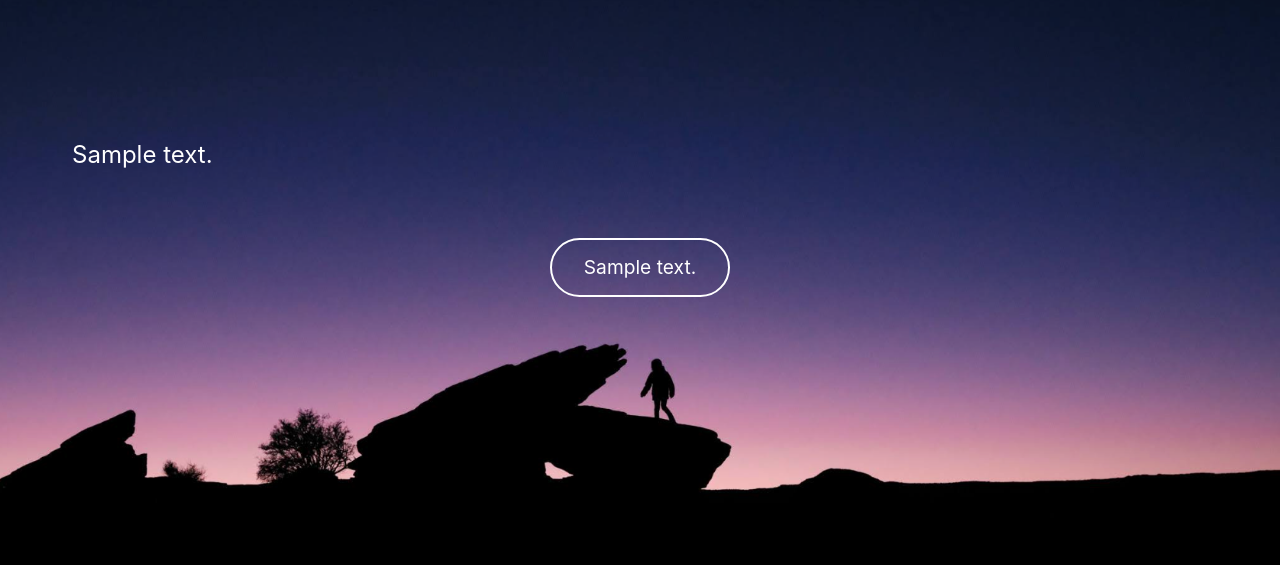
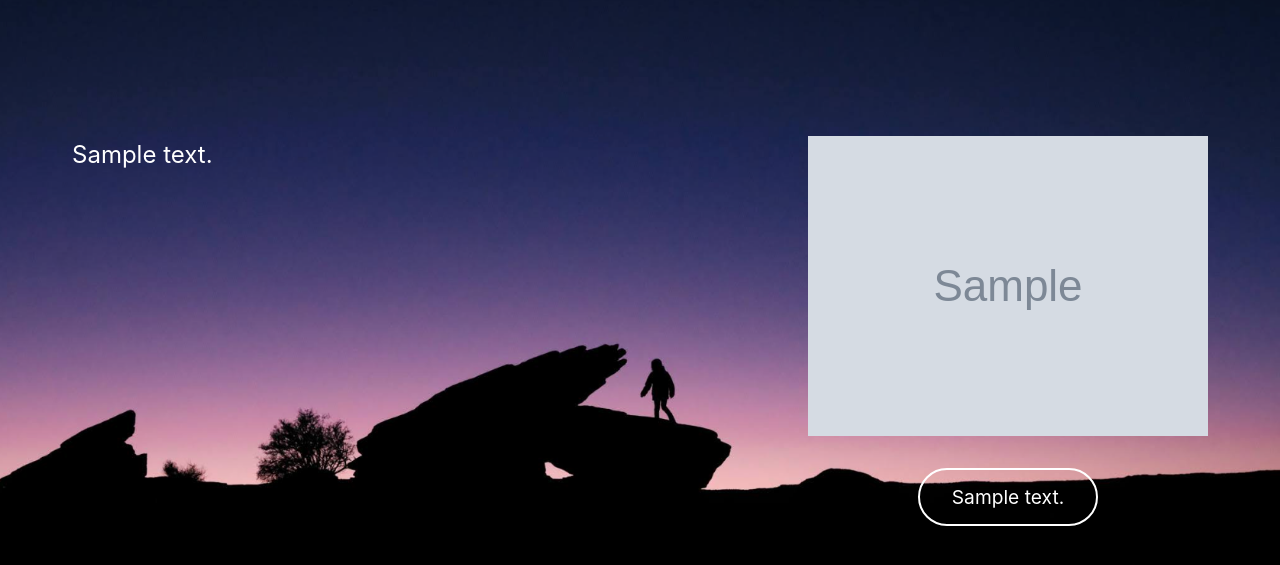
Before and after one commit to Carson-NNY/UI-2025-Spring, a Flask app: template templates/introduction.html in a window 1280 px wide. Shown: the part 56-621 px from the top of the page. Run offline with Flask 3, Linux system fonts and the light colour scheme; the template is opened without the code that fills it: most values are stand-ins (such as "Sample title", 1, 10 or a date in 2020); grey boxes marked "Sample" are stand-in pictures; some libraries are stand-ins or nearby versions.

Commit message:
Update introduction.html

```diff
--- a/templates/introduction.html
+++ b/templates/introduction.html
@@ -1,18 +1,24 @@
-{% extends "layout.html" %} {% block body %}
+{% extends "layout.html" %}
+{% block body %}
 <div class="content-section">
-  {% for section in page_data.sections %}
-  <p class="content-text">
-    {% if section.has_drop_cap %}
-    <span style="font-size: 4rem; line-height: 0.8"
-      >{{ section.content[:1] }}</span
-    >{{ section.content[1:] }} {% else %} {{ section.content }} {% endif %}
-  </p>
-  {% endfor %}
-
-  <div class="text-center">
-    <a href="{{ url_for(page_data.next_button.link) }}" class="btn-next">
-      {{ page_data.next_button.text }}
-    </a>
+  <div class="content-with-image">
+    <!-- left column: content paragraphs -->
+    <div class="text-col">
+      {% for section in page_data.sections %}
+      <p class="content-text">{{ section.content }}</p>
+      {% endfor %}
+    </div>
+    <!-- right column: image + Next button -->
+    <div class="media-col">
+      <img
+        src="{{ url_for('static', filename=page_data.image.src) }}"
+        alt="{{ page_data.image.alt }}"
+        class="{{ page_data.image.class }}"
+      />
+      <a href="{{ url_for(page_data.next_button.link) }}" class="btn-next">
+        {{ page_data.next_button.text }}
+      </a>
+    </div>
   </div>
 </div>
 {% endblock %}
```
